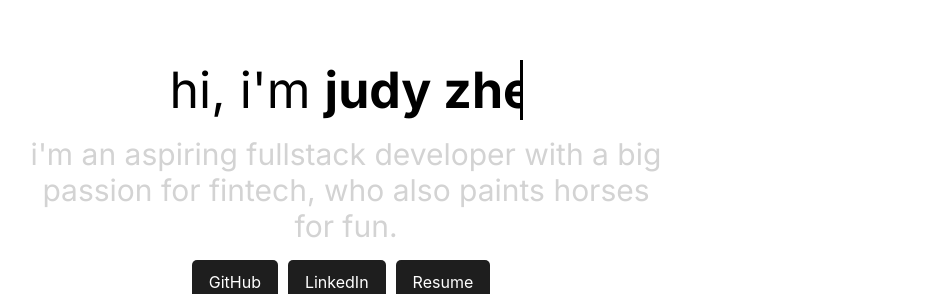
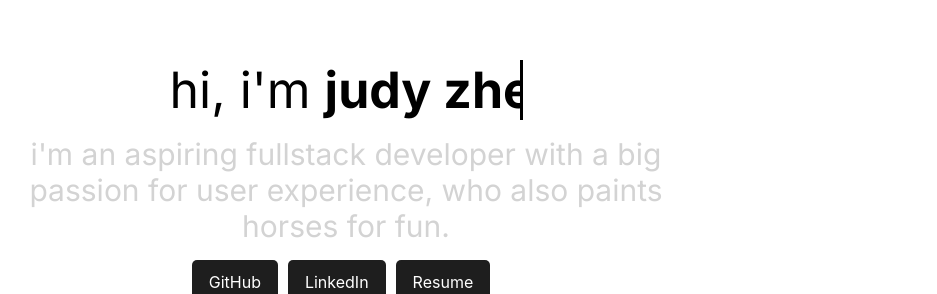
Before and after one commit to judyyzheng/designportfolio, a React (Create React App) app: page /home in a window 1280 px wide. Shown: the part 218-512 px from the top of the page, without its empty margins (294-1231 px from the left). Built offline with nearby package versions, Linux system fonts and the light colour scheme.

Commit message:
minor changes

```diff
--- a/src/pages/Home.js
+++ b/src/pages/Home.js
@@ -36,7 +36,7 @@ function Home() {
       </Link>
       <div className="front-section">
         <div className="header">hi, i'm <strong>judy zheng</strong></div>
-        <div className="header-introduction">i'm an aspiring fullstack developer with a big passion for fintech, who also paints horses for fun.</div>
+        <div className="header-introduction">i'm an aspiring fullstack developer with a big passion for user experience, who also paints horses for fun.</div>
         <div class="personal-links-button-row">
             <a href="https://github.com/judyyzheng" target="_blank" rel="noopener noreferrer" class="button github"><i class="fab fa-github"></i> GitHub</a>
             <a href="https://www.linkedin.com/in/judy-zheng-852258160/" target="_blank" rel="noopener noreferrer" class="button linkedin"><i class="fab fa-linkedin"></i> LinkedIn</a>
--- a/src/pages/entryscreen/components/PowerOn.scss
+++ b/src/pages/entryscreen/components/PowerOn.scss
@@ -7,6 +7,7 @@
     justify-content: center;
     align-items: center;
     z-index: 2;
+    cursor: pointer;
 }
 
 .poweron {
```
